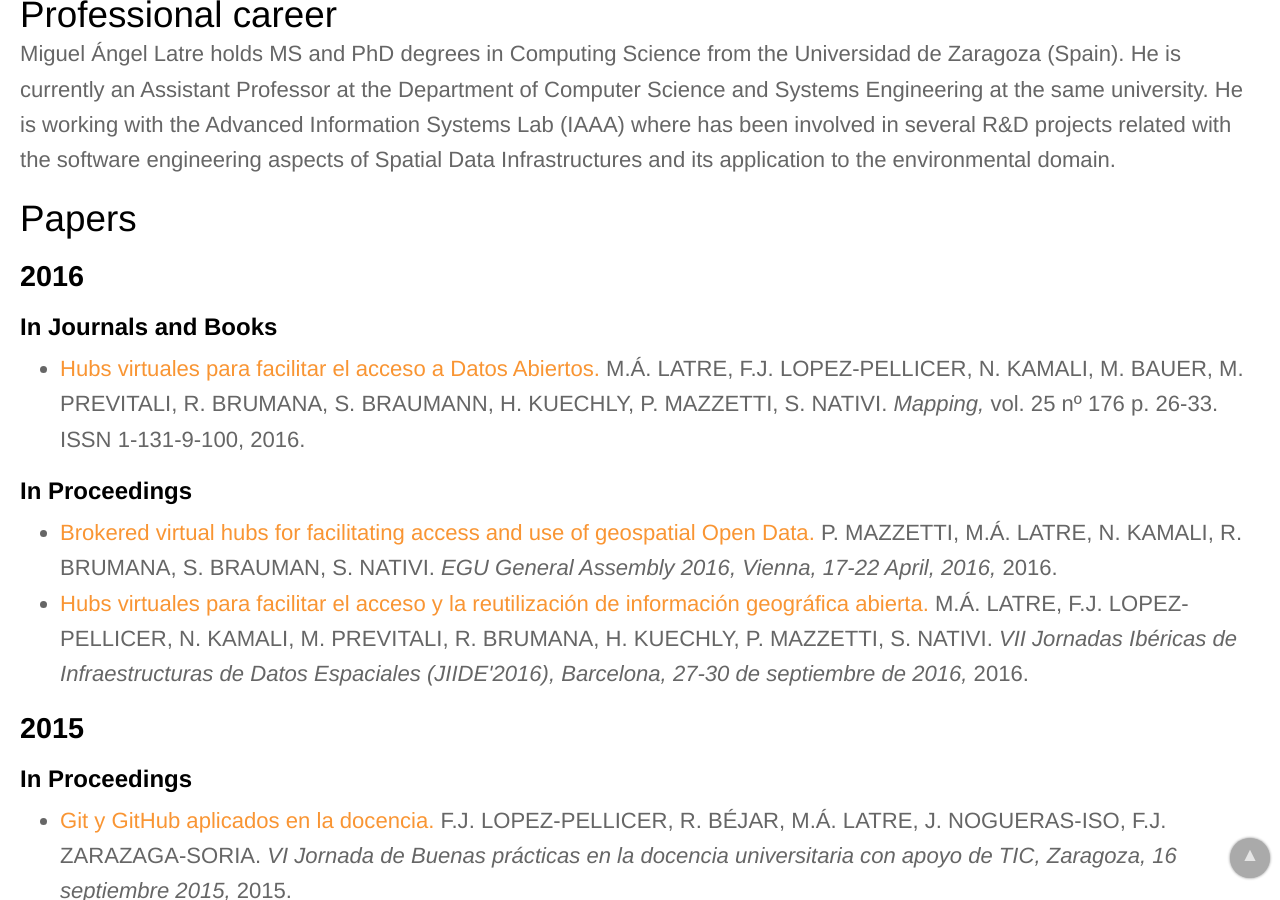
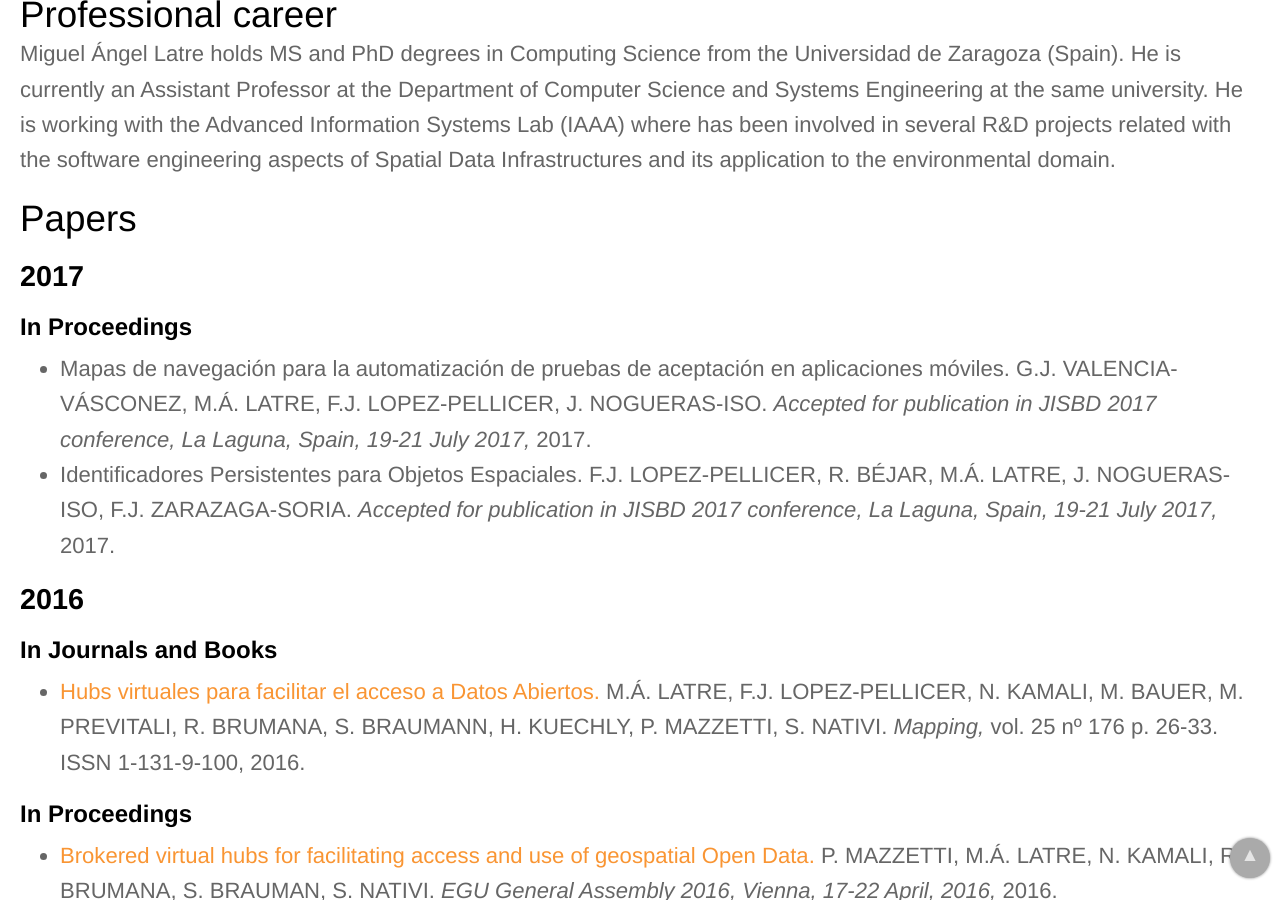
Before and after one commit to IAAA-Lab/IAAA-Lab.github.io, a Jekyll site: the page built from _staff/latre.md, in a window 1280 px wide and 900 px high, scrolled down 494 px. Built offline with Jekyll 4.4.1, drawn with Linux system fonts in a browser that asks for light colours.

Commit message:
Auto stash before merge of "master" and "origin/master"
Añadidas publicaciones JISBD y IJGIS aceptadas

```diff
--- a/_data/papers.yml
+++ b/_data/papers.yml
@@ -6,6 +6,25 @@
   url: https://zaguan.unizar.es/record/60894?ln=es
   authors: M.J. FERNÁNDEZ RUÍZ, F.J. ZARAZAGA-SORIA
   publication_book: "Zaragoza: Universidad de Zaragoza"
+  year: 2017
+# -------------------
+- title: "Improving the geospatial consistency of digital libraries metadata"
+  url: http://www.tandfonline.com/doi/full/10.1080/13658816.2017.1319949
+  authors: J. LACASTA, F.J. LOPEZ-PELLICER, B. ESPEJO-GARCÍA, J. NOGUERAS-ISO, F.J. ZARAZAGA-SORIA
+  publication: "International Journal of Geographical Information Science"
+  publication_detail: "Accepted for publication"
+  year: 2017
+  doi: 10.1080/13658816.2017.1319949
+  url_oficial: http://www.tandfonline.com/doi/full/10.1080/13658816.2017.1319949
+# -------------------
+- title: "Mapas de navegación para la automatización de pruebas de aceptación en aplicaciones móviles"
+  authors: G.J. VALENCIA-VÁSCONEZ, M.Á. LATRE, F.J. LOPEZ-PELLICER, J. NOGUERAS-ISO
+  publication_conference: "Accepted for publication in JISBD 2017 conference, La Laguna, Spain, 19-21 July 2017"
+  year: 2017
+# -------------------
+- title: "Identificadores Persistentes para Objetos Espaciales"
+  authors: F.J. LOPEZ-PELLICER, R. BÉJAR, M.Á. LATRE, J. NOGUERAS-ISO, F.J. ZARAZAGA-SORIA
+  publication_conference: "Accepted for publication in JISBD 2017 conference, La Laguna, Spain, 19-21 July 2017"
   year: 2017
 # -------------------
 - title: "The quality of thesauri used in geographic metadata"
```
